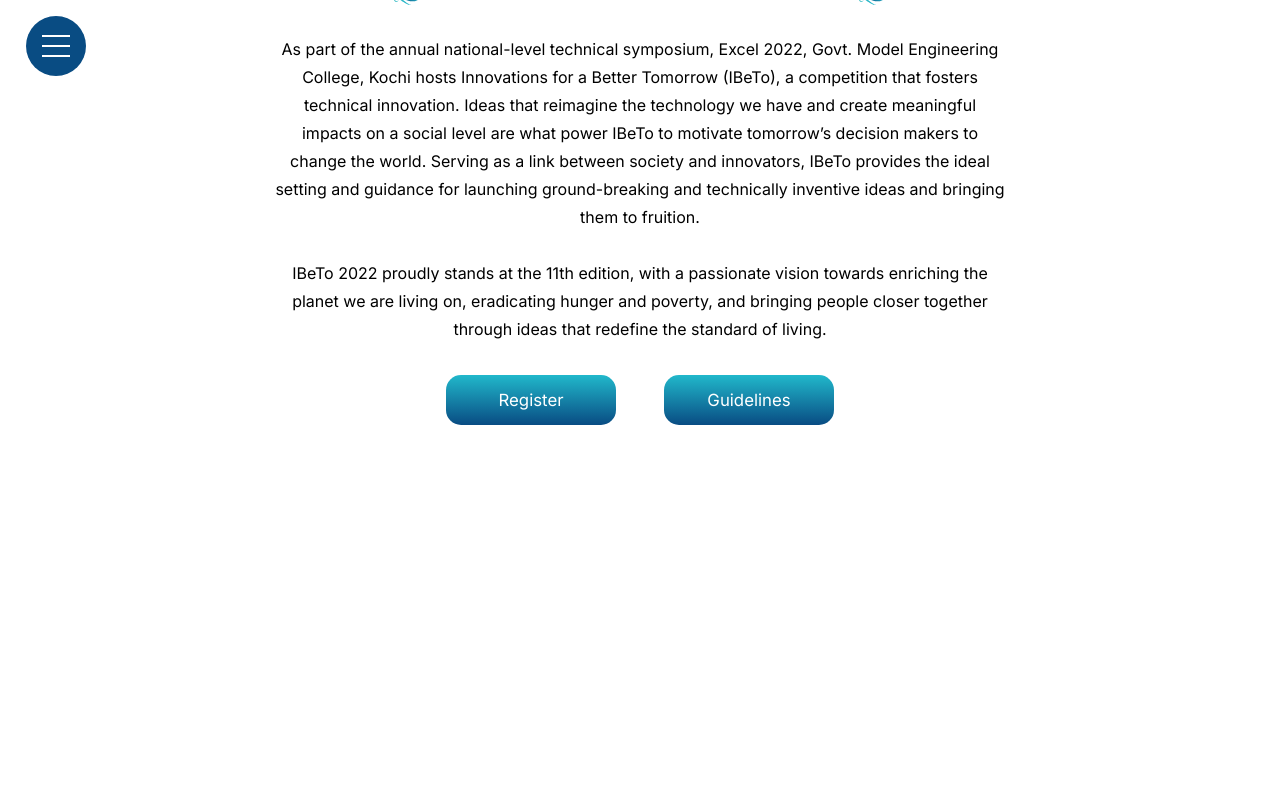
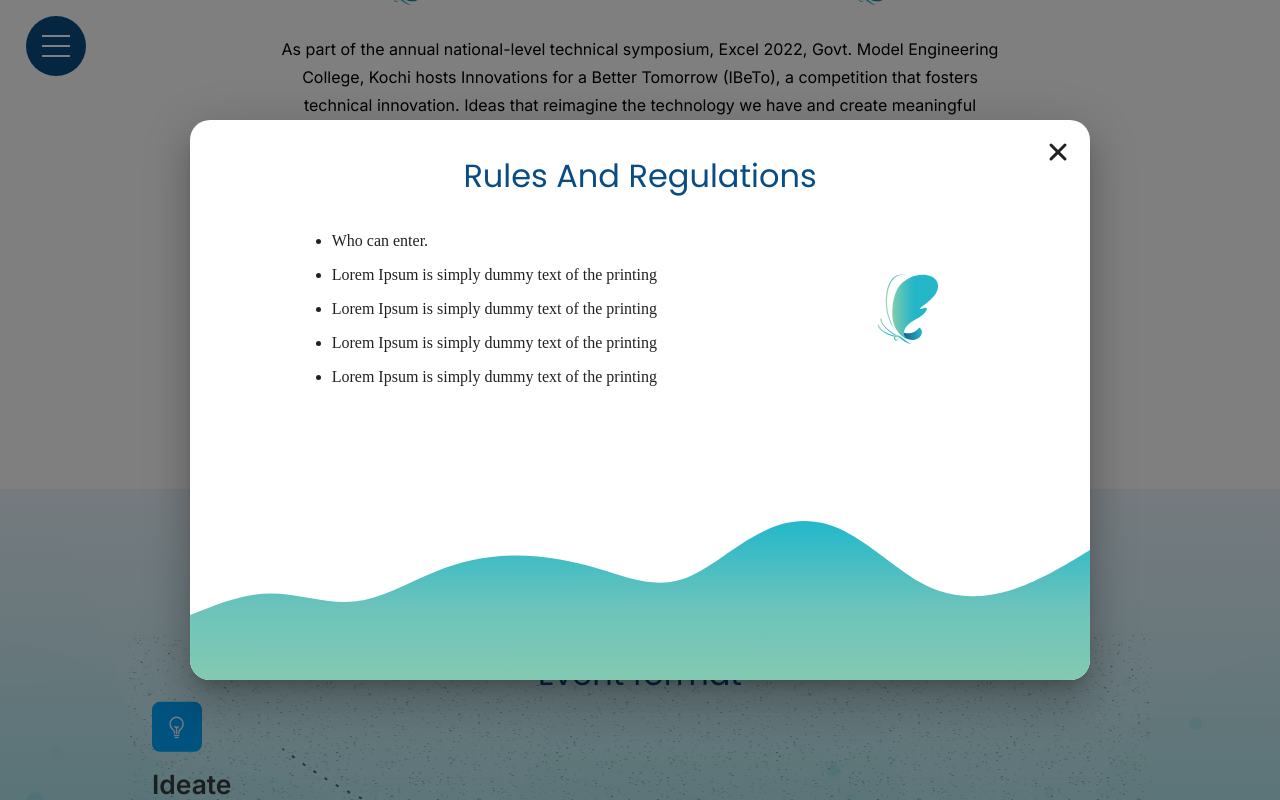
Before and after one commit to canvapromkd/ibeto-2022, a React (Create React App) app: page / in a window 1280 px wide. Both pictures are taken after a click on the button "Guidelines". Shown: the part 843-1643 px from the top of the page. Built offline with nearby package versions, Linux system fonts and the light colour scheme.

Commit message:
rules dialog added

```diff
--- a/src/sections/About/About.css
+++ b/src/sections/About/About.css
@@ -67,8 +67,39 @@
     background: rgb(33,184,203);
     background: linear-gradient(0deg, rgba(33,184,203,1) 0%, rgba(9,76,131,1) 100%);
 }
-
-
+.rules__header{
+    color: #094C83;
+    font-size: 2rem;
+    font-family: 'Poppins';
+    font-weight: 400;
+}
+.guide__Dialog{
+    padding: 2rem;
+    display: flex;
+    justify-content: center;
+    align-items: center;
+    flex-direction: column;
+}
+.rules_Dialog__content{
+    display: flex;
+    width: 100%;
+}
+.list__container{
+    display: flex;
+    flex-direction: column;
+    gap: 1rem;
+}
+.rules__content{
+    display: flex;
+    flex-direction: row;
+    margin-top: 2rem;
+    width: 100%;
+    justify-content: space-around;
+    gap: 2rem;
+}
+.rules_logo{
+    width: 10rem;
+}
 /* TABLET */
 
 
@@ -86,6 +117,9 @@
         position: relative;
         text-align: center;
         margin: 0 auto;
+    }
+    .rules__content{
+        flex-direction: column;
     }
     .about_btn{
         width: 130px;
@@ -151,4 +185,9 @@
     .about__logo__title{
         width: 8rem;
     }
+    .rules__content{
+        flex-direction: column;
+        align-items: center;
+        padding-bottom: 2rem;
+    }
 }
--- a/src/sections/About/About.js
+++ b/src/sections/About/About.js
@@ -1,12 +1,22 @@
 import React from 'react'
 import  './About.css'
-
+import RulesCard from './RulesCard'
 import ibeto_logo from '../../assets/svg/ibeto22_no_text.svg'
+import { useState } from 'react'
 
 const About = () => {
+  const[open,setOpen]=useState(false)
+  const handleOpen=()=>{
+    setOpen(true)
+  }
+  const handleClose=()=>{
+    setOpen(false)
+  }
 
   return (
+
     <div className="main_div" id="about">
+      <RulesCard handleClose={handleClose} handleOpen={handleOpen} open={open}/>
     <div className='about__logotitle'>
       <img className='about__logo__title' src={ibeto_logo} alt="ibeto_logo" />
       <p  className="ps__header">About</p>
@@ -21,7 +31,7 @@ const About = () => {
         <button className='about_btn'>Register</button>
       </a>
 
-      <button className='about_btn'>Guidelines</button>
+      <button className='about_btn' onClick={handleOpen}>Guidelines</button>
 
       </div>
 
--- /dev/null
+++ b/src/sections/About/RulesCard.js
@@ -0,0 +1,65 @@
+import React, {useEffect } from 'react'
+import Dialog from '@mui/material/Dialog';
+import DialogContent from '@mui/material/DialogContent';
+import Aos from 'aos';
+import wave_vector from '../../assets/svg/about/RulesWaveVector.svg'
+import { IoClose } from "react-icons/io5";
+import ibeto_logo from '../../assets/svg/ibeto22_no_text.svg'
+
+
+function RulesCard({handleClose,handleOpen,open }) {
+
+  useEffect(()=>{
+    Aos.init({duration:1100})
+  })
+
+
+
+  return (
+    <div data-aos="fade-up" className='rulesCard'>
+
+        <Dialog
+          style={{ padding: 0, borderRadius: 10}}
+          fullWidth={true}
+          maxWidth={"md"}
+          PaperProps={{ sx: { width: "100%", borderRadius: 5, m: 2, minHeight: '70vh' } }}
+          open={open}
+          keepMounted
+          onClose={handleClose}
+          disableScrollLock
+          aria-describedby="alert-dialog-slide-description"
+        >
+
+        <DialogContent
+            style={{ padding: 0, borderRadius: 10 }}
+          >
+            <div className='guide__Dialog'>
+              <IoClose className='psDialog__close' onClick={handleClose}/>
+              <img src={wave_vector} alt="dialogvect" className='dialog_vector2' />
+              <div >
+                <p className='rules__header'>Rules And Regulations</p>
+              </div>
+              <div className='rules_Dialog__content'>
+               <div className="rules__content">
+                    <ul className='list__container'>
+                        <li>Who can enter.</li>
+                        <li>Lorem Ipsum is simply dummy text of the printing</li>
+                        <li>Lorem Ipsum is simply dummy text of the printing</li>
+                        <li>Lorem Ipsum is simply dummy text of the printing</li>
+                        <li>Lorem Ipsum is simply dummy text of the printing</li>
+                    </ul>
+                    <img className='rules_logo' src={ibeto_logo} alt="ibeto_logo" />
+               </div>
+
+              </div>
+              <div style={{minHeight:'1rem'}}></div>
+            </div>
+
+          </DialogContent>
+
+      </Dialog>
+    </div>
+  )
+}
+
+export default RulesCard
```
Also changed, not shown: src/assets/svg/about/RulesWaveVector.svg (added).
